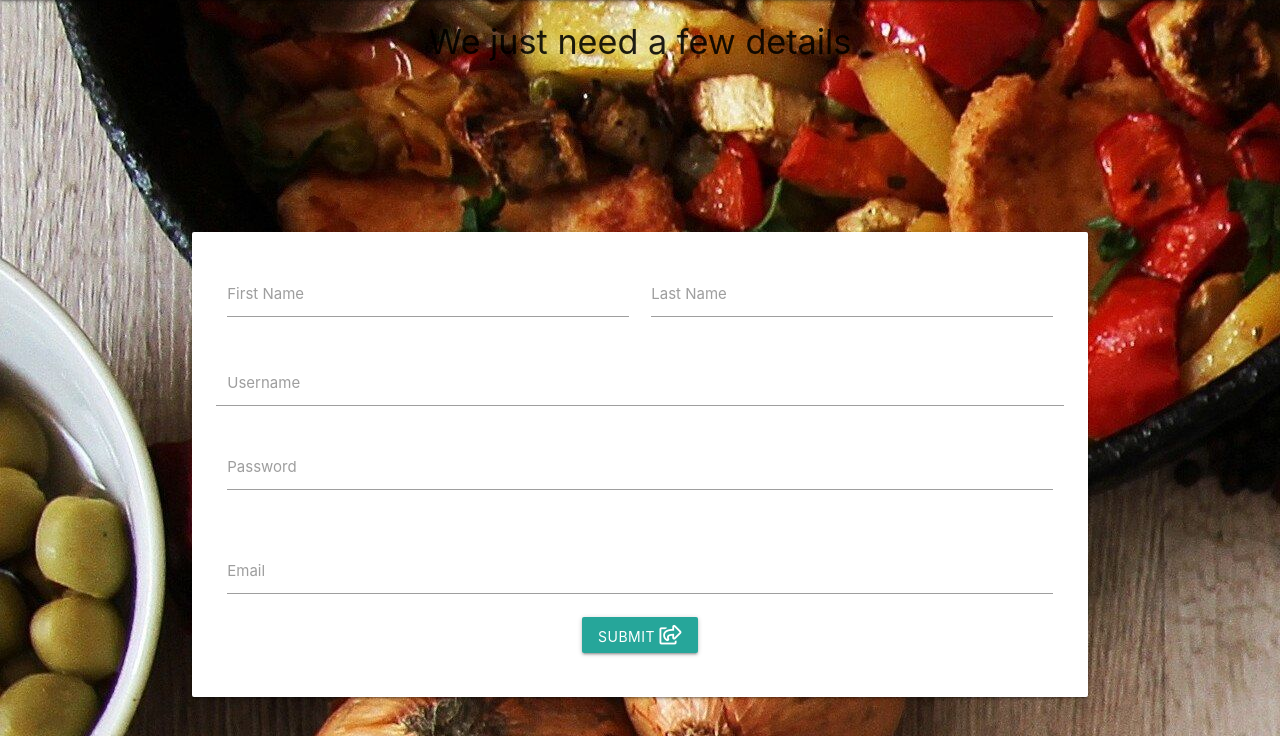
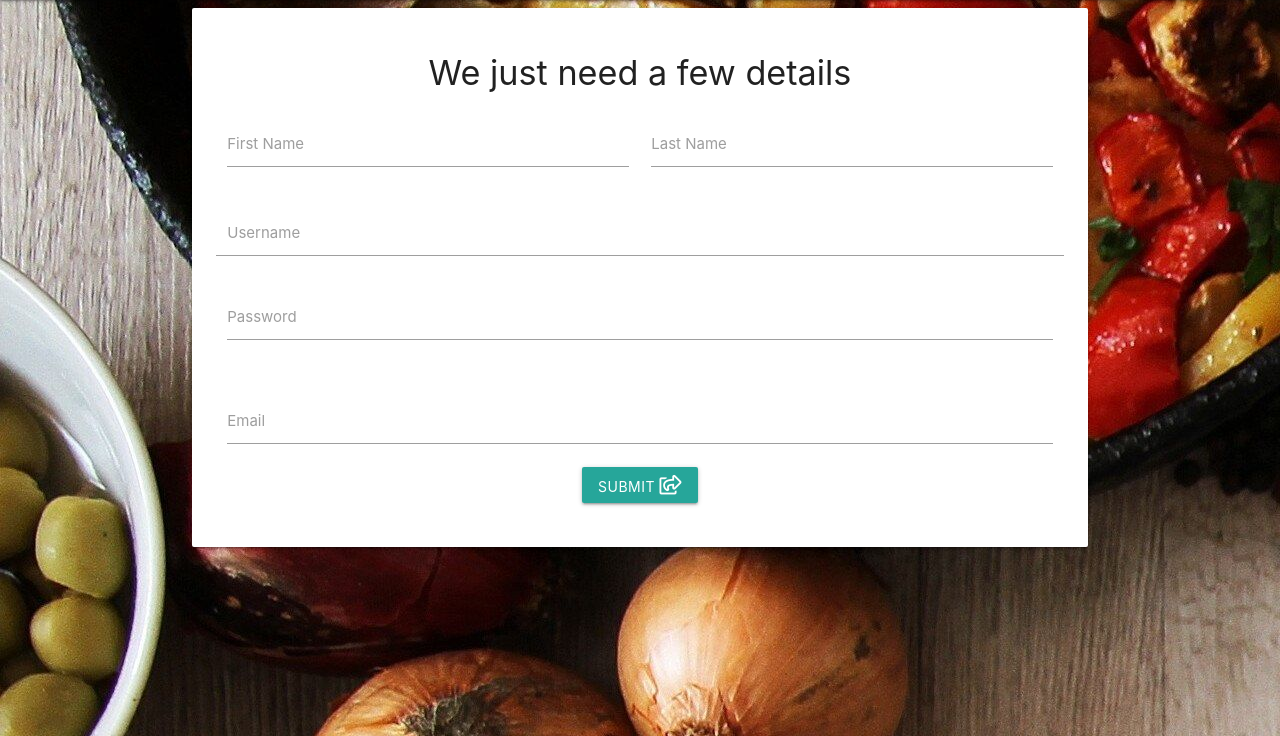
Before and after one commit to Code-Institute-Submissions/cmd-source-MS3-Dishes_OctResub, a Flask app: page /register in a window 1280 px wide. Shown: the part 64-800 px from the top of the page. Run offline with Flask 2, Linux system fonts and the light colour scheme; some libraries are stand-ins or nearby versions.

Commit message:
chnaging the signup and login page so that the forms match the theme of the whole website

```diff
--- a/app.py
+++ b/app.py
@@ -1,6 +1,6 @@
 import os
 from flask import (
-    Flask, flash, render_template,redirect, request, session, url_for)
+    Flask, flash, render_template, redirect, request, session, url_for)
 from flask_pymongo import PyMongo
 from bson.objectid import ObjectId
 from werkzeug.security import generate_password_hash, check_password_hash
@@ -36,7 +36,7 @@
     return render_template("dishes.html", dishes=course)
 
 
-#Renders the registration page page and checks to see if a user already exists before adding a new user
+# Renders the registration page page and checks to see if a user already exists before adding a new user
 @app.route("/register", methods=["GET", "POST"])
 def register():
     if request.method == "POST":
--- a/templates/login.html
+++ b/templates/login.html
@@ -2,10 +2,9 @@
 
     {% block content %}
 
-        <h3 class="center-align">Welcome {{ user }}</h3>
-
-        <div class="container signin">
+        <div class="container">
         <form class="card-panel center-align" method="POST">
+          <h3 class="center-align">Welcome {{ user }}</h3>
             <div class="row">
               <div class="input-field col s12">
                 <input id="user_name" name="user_name" type="text" class="validate">
--- a/templates/register.html
+++ b/templates/register.html
@@ -2,15 +2,10 @@
 
 {% block content %}
 
-
-    <h4 class="center-align">We just need a few details</h4>
-    <section>
-
-    </section>
-
     <!--Form was taken from Materialize-->
-    <div class="container signin">
+    <div class="container">
         <form class="card-panel center-align" method="POST">
+          <h4 class="center-align">We just need a few details</h4>
             <div class="row">
                 <div class="input-field col s6">
                   <input id="first_name" name="first_name" type="text" class="validate">
```
